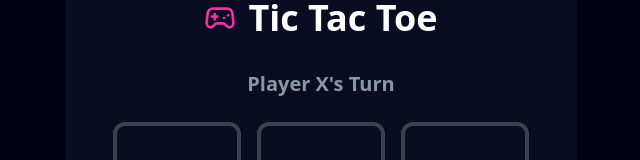
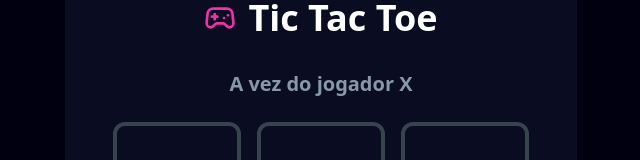
Before and after one commit to carlozfilipe/games-in-js, a React (Vite) app: page / in a window 1280 px wide. Shown: the part 132-292 px from the top of the page, without its empty margins (319-959 px from the left). Built offline with nearby package versions, Linux system fonts and the light colour scheme.

Commit message:
feat: add game logic with draw detection and winner display

```diff
--- a/src/App.tsx
+++ b/src/App.tsx
@@ -2,15 +2,17 @@ import { Gamepad2 } from "lucide-react";
 import Board from "./components/Board";
 import { useState } from "react";
 import { BoardState } from "./types";
-import { checkWinner } from "./helpers/game-logic";
+import { checkWinner, isBoardFull } from "./helpers/game-logic";
 
 function App() {
   const [board, setBoard] = useState<BoardState>(Array(9).fill(null));
-   const winner = checkWinner(board);
+  const winner = checkWinner(board);
+  const isDraw = !winner && isBoardFull(board);
 
   const getGameStatus = () => {
-    if (winner) return `Player ${winner} wins!`;
-    return `Player ${currentPlayer}'s Turn`;
+    if (winner) return `O jogador ${winner} venceu!`;
+    if (isDraw) return `Deu empate!`;
+    return `A vez do jogador ${currentPlayer}`;
   };
 
   const currentPlayer = board.filter(Boolean).length % 2 === 0 ? "X" : "O";
@@ -35,7 +37,7 @@ function App() {
           </p>
         </div>
 
-        <Board board={board} onClick={handleClick} />
+        <Board board={board} winner={winner} onClick={handleClick} />
       </div>
     </main>
   );
--- a/src/components/Board.tsx
+++ b/src/components/Board.tsx
@@ -1,16 +1,31 @@
-import { BoardState } from "../types";
-import Square from "./Square";
+import { WINNING_COMBINATIONS } from "../helpers/game-logic";
+import { BoardState, Player } from "../types";
+import { Square } from "./Square";
 
 type BoardProps = {
   board: BoardState;
+  winner: Player | null;
   onClick: (index: number) => void;
 };
 
-export default function Board({ board, onClick }: BoardProps) {
+export default function Board({ board, winner, onClick }: BoardProps) {
+  const isWinner = (index: number): boolean => {
+    if (!winner) return false;
+
+    return WINNING_COMBINATIONS.some(
+      (combo) =>
+        combo.includes(index) && combo.every((i) => board[i] === winner),
+    );
+  };
   return (
     <div className="mx-auto grid max-w-[26rem] grid-cols-3 gap-4">
       {board.map((square, index) => (
-        <Square key={index} value={square} onClick={() => onClick(index)} />
+        <Square
+          key={index}
+          value={square}
+          onClick={() => onClick(index)}
+          isWinner={isWinner(index)}
+        />
       ))}
     </div>
   );
--- a/src/components/Square.tsx
+++ b/src/components/Square.tsx
@@ -2,16 +2,22 @@ import { Player } from "../types";
 
 type SquareProps = {
   value: Player | null;
+  isWinner: boolean;
   onClick: () => void;
 };
 
 const getTextColor = (value: Player | null) =>
   value === "X" ? "text-pink" : "text-white";
 
-export default function Square({ value, onClick }: SquareProps) {
+const getBorderColor = (value: Player | null, isWinner: boolean) => {
+  if (!isWinner) return "border-gray-200";
+  return value === "X" ? "border-pink" : "border-white";
+};
+
+export function Square({ value, isWinner, onClick }: SquareProps) {
   return (
     <button
-      className={`h-32 w-32 rounded-xl border-4 border-gray-200 text-4xl font-bold ${getTextColor(value)}`}
+      className={`h-32 w-32 rounded-xl border-4 text-4xl font-bold ${getTextColor(value)} ${getBorderColor(value, isWinner)}`}
       onClick={onClick}
     >
       {value}
--- a/src/helpers/game-logic.ts
+++ b/src/helpers/game-logic.ts
@@ -29,3 +29,7 @@ export const checkWinner = (board: BoardState): Player | null => {
 
   return null;
 };
+
+export const isBoardFull = (board: BoardState): boolean => {
+  return !board.includes(null);
+};
```
